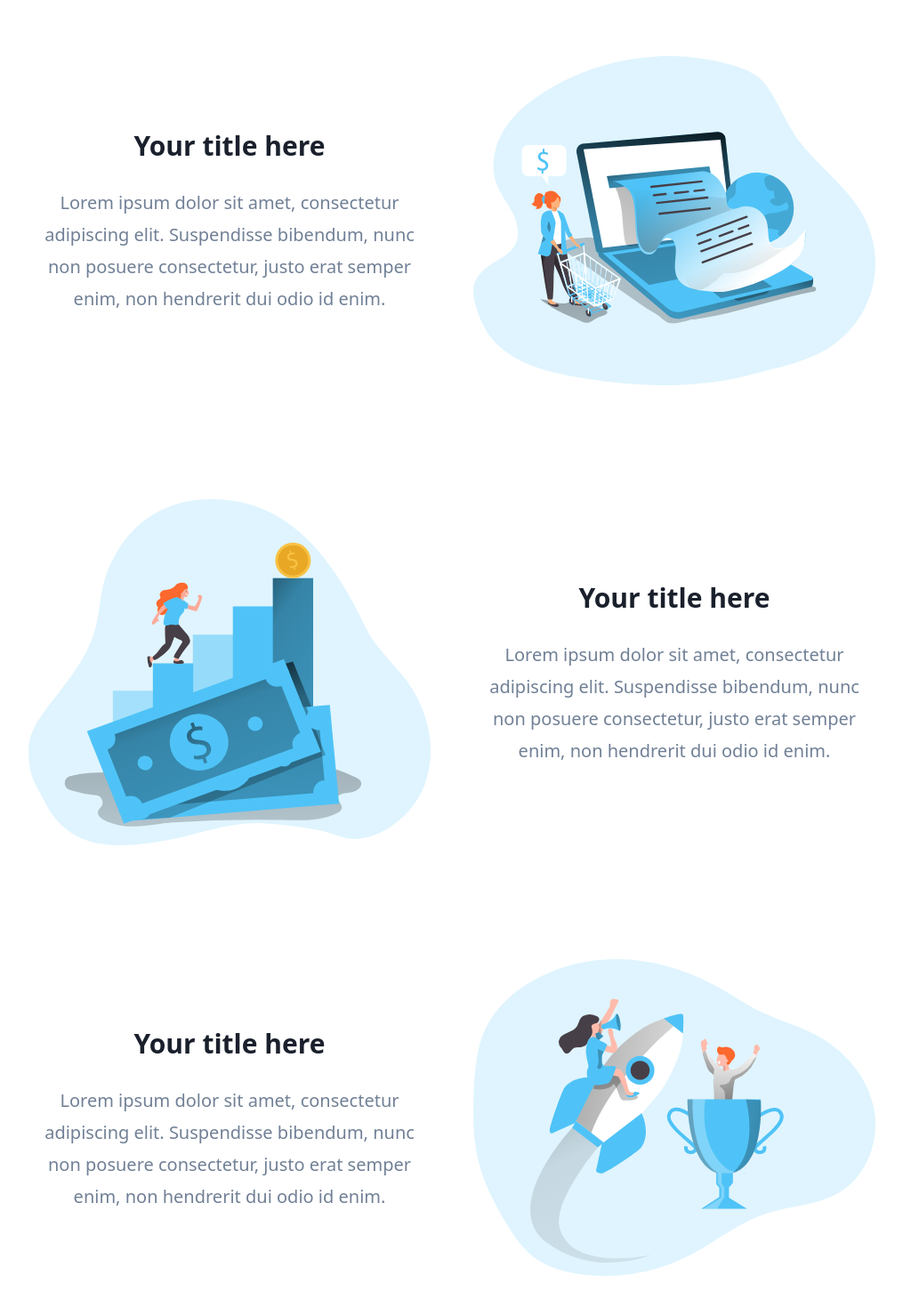
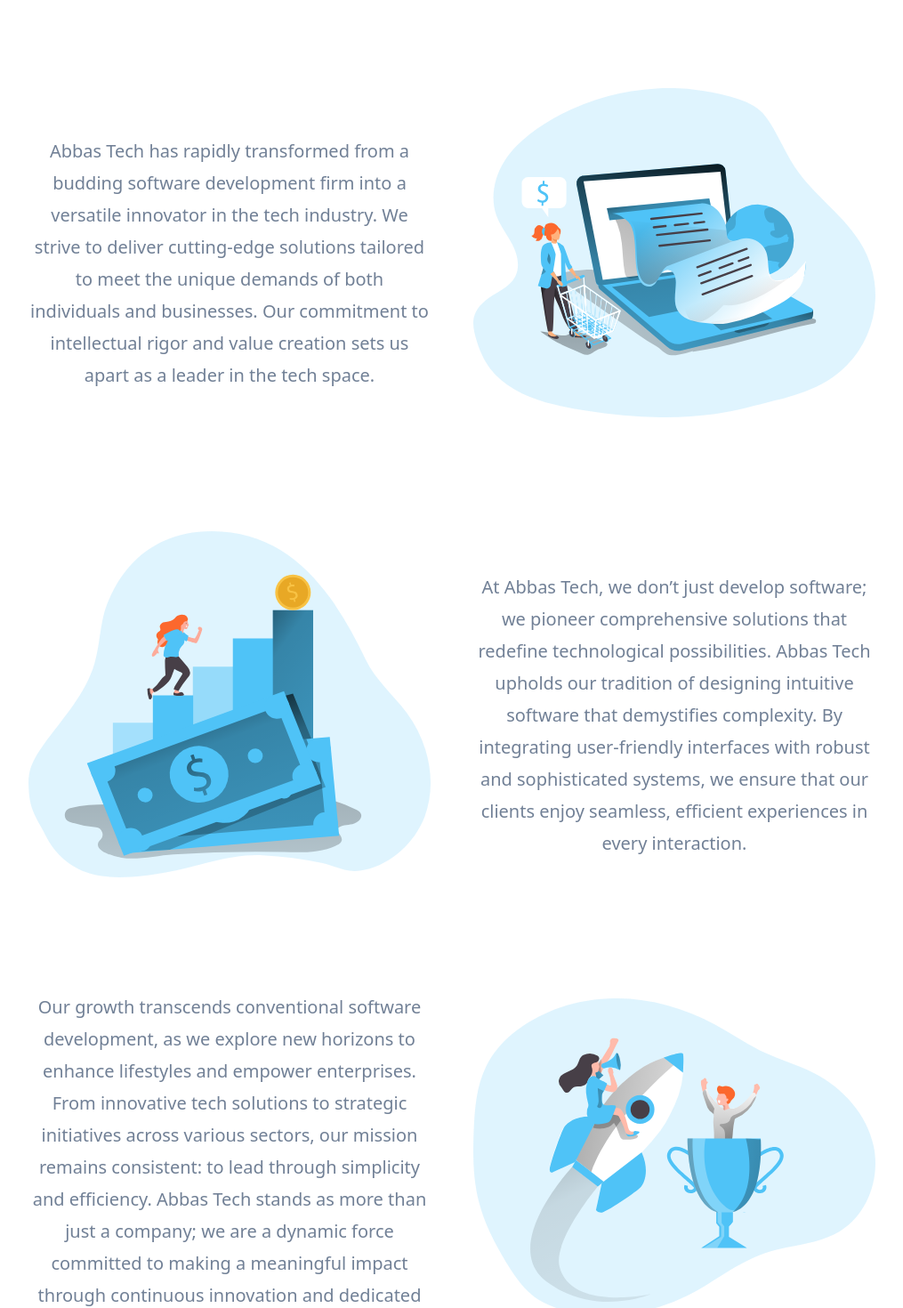
Before and after one commit to BrainTwoPoint0/abbas-tech, a Next.js app: page / in a window 1280 px wide. Shown: the part 600-2070 px from the top of the page at 89% size, without its empty margins (132-1147 px from the left). Built offline with nearby package versions, Linux system fonts and the light colour scheme.

Commit message:
update text

```diff
--- a/src/templates/Hero.tsx
+++ b/src/templates/Hero.tsx
@@ -19,7 +19,7 @@
     <Section yPadding="pt-20 pb-32">
       <HeroOneButton
         title={<>Tech Solutions, Redefined</>}
-        description="Trusted by the world's best - used by the world's best."
+        description="Invest in tech infrastructure that will transform your business. Abbas Tech offers cutting-edge solutions tailored to meet the unique demands of both individuals and businesses."
         button={<></>}
       />
     </Section>
--- a/src/templates/VerticalFeatures.tsx
+++ b/src/templates/VerticalFeatures.tsx
@@ -4,21 +4,21 @@
 const VerticalFeatures = () => (
   <Section title="" description="">
     <VerticalFeatureRow
-      title="Your title here"
-      description="Lorem ipsum dolor sit amet, consectetur adipiscing elit. Suspendisse bibendum, nunc non posuere consectetur, justo erat semper enim, non hendrerit dui odio id enim."
+      title=""
+      description="Abbas Tech has rapidly transformed from a budding software development firm into a versatile innovator in the tech industry. We strive to deliver cutting-edge solutions tailored to meet the unique demands of both individuals and businesses. Our commitment to intellectual rigor and value creation sets us apart as a leader in the tech space."
       image="/assets/images/feature.svg"
       imageAlt="First feature alt text"
     />
     <VerticalFeatureRow
-      title="Your title here"
-      description="Lorem ipsum dolor sit amet, consectetur adipiscing elit. Suspendisse bibendum, nunc non posuere consectetur, justo erat semper enim, non hendrerit dui odio id enim."
+      title=""
+      description="At Abbas Tech, we don’t just develop software; we pioneer comprehensive solutions that redefine technological possibilities. Abbas Tech upholds our tradition of designing intuitive software that demystifies complexity. By integrating user-friendly interfaces with robust and sophisticated systems, we ensure that our clients enjoy seamless, efficient experiences in every interaction."
       image="/assets/images/feature2.svg"
       imageAlt="Second feature alt text"
       reverse
     />
     <VerticalFeatureRow
-      title="Your title here"
-      description="Lorem ipsum dolor sit amet, consectetur adipiscing elit. Suspendisse bibendum, nunc non posuere consectetur, justo erat semper enim, non hendrerit dui odio id enim."
+      title=""
+      description="Our growth transcends conventional software development, as we explore new horizons to enhance lifestyles and empower enterprises. From innovative tech solutions to strategic initiatives across various sectors, our mission remains consistent: to lead through simplicity and efficiency. Abbas Tech stands as more than just a company; we are a dynamic force committed to making a meaningful impact through continuous innovation and dedicated service."
       image="/assets/images/feature3.svg"
       imageAlt="Third feature alt text"
     />
```
